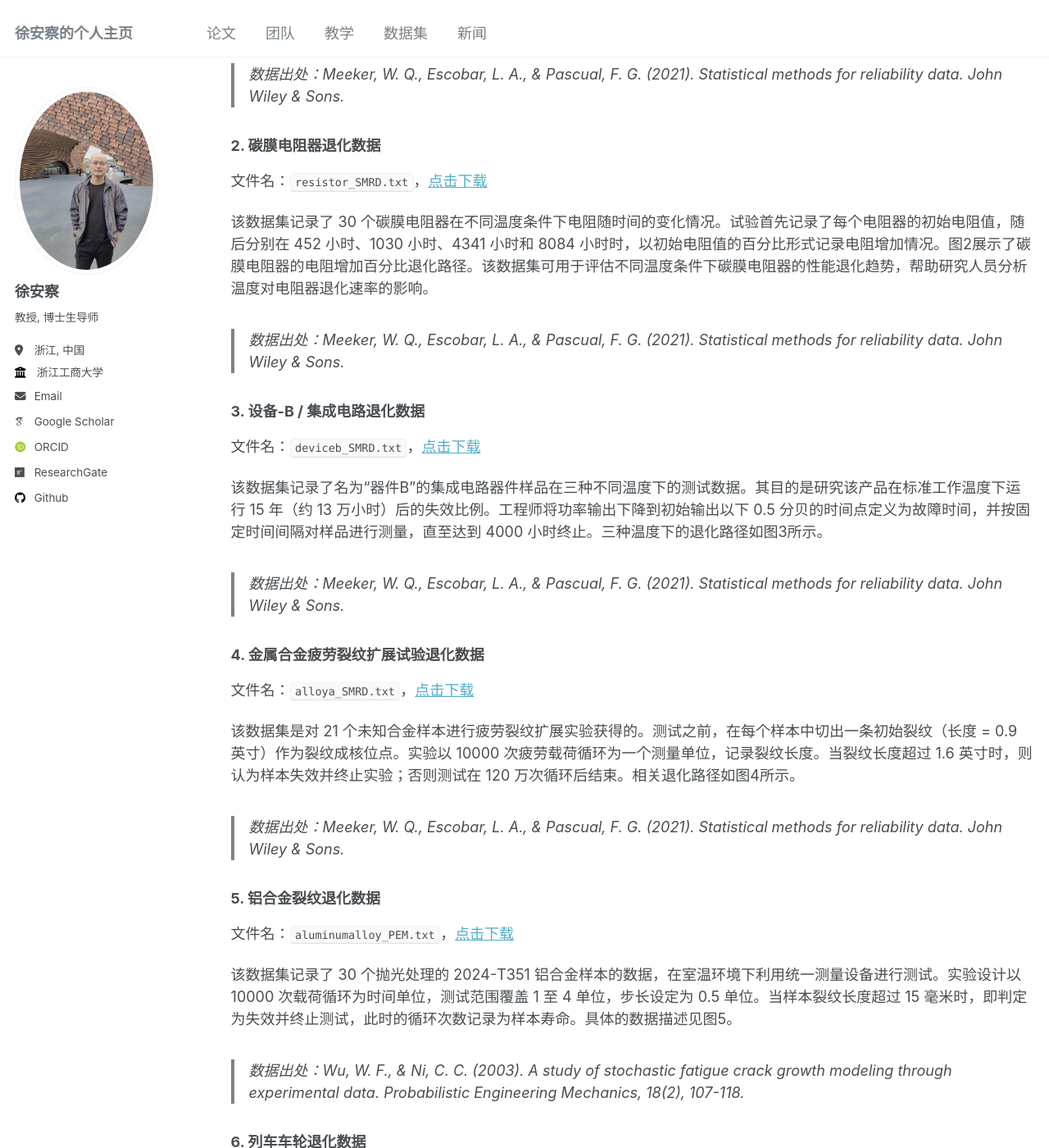
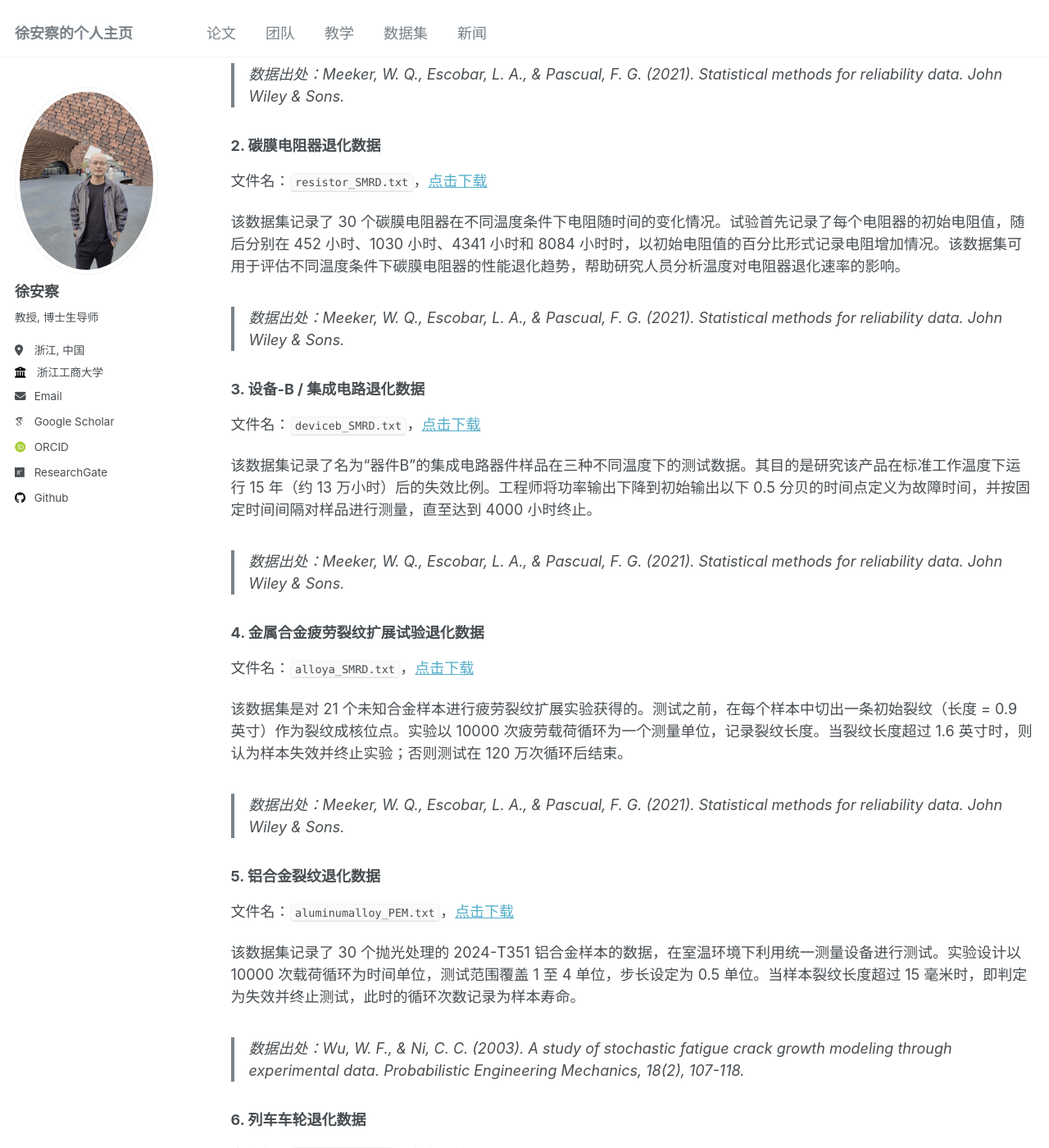
Before and after one commit to XU-ANCHA/XU-ANCHA.github.io, a Jekyll site: the page built from _pages/datasets.md, in a window 1280 px wide and 1400 px high, scrolled down 345 px. Shown: the whole window at 82% size. Built offline with Jekyll 4.4.1, drawn with Linux system fonts in a browser that asks for light colours; some web fonts are replaced; some of the changed text lies outside the part shown.

Commit message:
Update datasets.md

```diff
--- a/_pages/datasets.md
+++ b/_pages/datasets.md
@@ -11,7 +11,7 @@ author_profile: true
 
 文件名：`gaalaser_SMRD.txt`，<a href="/files/datasets/1/gaalaser_SMRD.txt" download>点击下载</a>
 
-该数据集记录了在 80°C 高温条件下测试的 15 个 GaAs（砷化镓）激光器的运行电流随时间增加的百分比变化情况。每隔 250 小时测量一次运行电流的增加量，直至试验终止时间 4000 小时。所有激光器的性能退化过程如图1所示。当电流增加百分比达到 10%（即退化值为 10）时，则认为该器件失效。
+该数据集记录了在 80°C 高温条件下测试的 15 个 GaAs（砷化镓）激光器的运行电流随时间增加的百分比变化情况。每隔 250 小时测量一次运行电流的增加量，直至试验终止时间 4000 小时。当电流增加百分比达到 10%（即退化值为 10）时，则认为该器件失效。
 
 > 数据出处：Meeker, W. Q., Escobar, L. A., & Pascual, F. G. (2021). *Statistical methods for reliability data*. John Wiley & Sons.
 
@@ -19,7 +19,7 @@ author_profile: true
 
 文件名：`resistor_SMRD.txt`，<a href="/files/datasets/1/resistor_SMRD.txt" download>点击下载</a>
 
-该数据集记录了 30 个碳膜电阻器在不同温度条件下电阻随时间的变化情况。试验首先记录了每个电阻器的初始电阻值，随后分别在 452 小时、1030 小时、4341 小时和 8084 小时时，以初始电阻值的百分比形式记录电阻增加情况。图2展示了碳膜电阻器的电阻增加百分比退化路径。该数据集可用于评估不同温度条件下碳膜电阻器的性能退化趋势，帮助研究人员分析温度对电阻器退化速率的影响。
+该数据集记录了 30 个碳膜电阻器在不同温度条件下电阻随时间的变化情况。试验首先记录了每个电阻器的初始电阻值，随后分别在 452 小时、1030 小时、4341 小时和 8084 小时时，以初始电阻值的百分比形式记录电阻增加情况。该数据集可用于评估不同温度条件下碳膜电阻器的性能退化趋势，帮助研究人员分析温度对电阻器退化速率的影响。
 
 > 数据出处：Meeker, W. Q., Escobar, L. A., & Pascual, F. G. (2021). *Statistical methods for reliability data*. John Wiley & Sons.
 
@@ -27,7 +27,7 @@ author_profile: true
 
 文件名：`deviceb_SMRD.txt`，<a href="/files/datasets/1/deviceb_SMRD.txt" download>点击下载</a>
 
-该数据集记录了名为“器件B”的集成电路器件样品在三种不同温度下的测试数据。其目的是研究该产品在标准工作温度下运行 15 年（约 13 万小时）后的失效比例。工程师将功率输出下降到初始输出以下 0.5 分贝的时间点定义为故障时间，并按固定时间间隔对样品进行测量，直至达到 4000 小时终止。三种温度下的退化路径如图3所示。
+该数据集记录了名为“器件B”的集成电路器件样品在三种不同温度下的测试数据。其目的是研究该产品在标准工作温度下运行 15 年（约 13 万小时）后的失效比例。工程师将功率输出下降到初始输出以下 0.5 分贝的时间点定义为故障时间，并按固定时间间隔对样品进行测量，直至达到 4000 小时终止。
 
 > 数据出处：Meeker, W. Q., Escobar, L. A., & Pascual, F. G. (2021). *Statistical methods for reliability data*. John Wiley & Sons.
 
@@ -35,7 +35,7 @@ author_profile: true
 
 文件名：`alloya_SMRD.txt`，<a href="/files/datasets/1/alloya_SMRD.txt" download>点击下载</a>
 
-该数据集是对 21 个未知合金样本进行疲劳裂纹扩展实验获得的。测试之前，在每个样本中切出一条初始裂纹（长度 = 0.9 英寸）作为裂纹成核位点。实验以 10000 次疲劳载荷循环为一个测量单位，记录裂纹长度。当裂纹长度超过 1.6 英寸时，则认为样本失效并终止实验；否则测试在 120 万次循环后结束。相关退化路径如图4所示。
+该数据集是对 21 个未知合金样本进行疲劳裂纹扩展实验获得的。测试之前，在每个样本中切出一条初始裂纹（长度 = 0.9 英寸）作为裂纹成核位点。实验以 10000 次疲劳载荷循环为一个测量单位，记录裂纹长度。当裂纹长度超过 1.6 英寸时，则认为样本失效并终止实验；否则测试在 120 万次循环后结束。
 
 > 数据出处：Meeker, W. Q., Escobar, L. A., & Pascual, F. G. (2021). *Statistical methods for reliability data*. John Wiley & Sons.
 
@@ -43,7 +43,7 @@ author_profile: true
 
 文件名：`aluminumalloy_PEM.txt`，<a href="/files/datasets/1/aluminumalloy_PEM.txt" download>点击下载</a>
 
-该数据集记录了 30 个抛光处理的 2024-T351 铝合金样本的数据，在室温环境下利用统一测量设备进行测试。实验设计以 10000 次载荷循环为时间单位，测试范围覆盖 1 至 4 单位，步长设定为 0.5 单位。当样本裂纹长度超过 15 毫米时，即判定为失效并终止测试，此时的循环次数记录为样本寿命。具体的数据描述见图5。
+该数据集记录了 30 个抛光处理的 2024-T351 铝合金样本的数据，在室温环境下利用统一测量设备进行测试。实验设计以 10000 次载荷循环为时间单位，测试范围覆盖 1 至 4 单位，步长设定为 0.5 单位。当样本裂纹长度超过 15 毫米时，即判定为失效并终止测试，此时的循环次数记录为样本寿命。
 
 > 数据出处：Wu, W. F., & Ni, C. C. (2003). A study of stochastic fatigue crack growth modeling through experimental data. *Probabilistic Engineering Mechanics, 18*(2), 107-118.
 
@@ -51,7 +51,7 @@ author_profile: true
 
 文件名：`wheel_Tech.txt`，<a href="/files/datasets/1/wheel_Tech.txt" download>点击下载</a>
 
-该数据集记录了 14 个列车车轮在行驶过程中直径磨损的情况。测试以 50 千公里为间隔，直至累积里程达到 1000 千公里。在每个里程节点，分别测量每个车轮的直径。当直径磨损达到 60 毫米时，即视为车轮失效。数据如图6所示。
+该数据集记录了 14 个列车车轮在行驶过程中直径磨损的情况。测试以 50 千公里为间隔，直至累积里程达到 1000 千公里。在每个里程节点，分别测量每个车轮的直径。当直径磨损达到 60 毫米时，即视为车轮失效。
 
 > 数据出处：Peng, C. Y., & Cheng, Y. S. (2020). Student-t processes for degradation analysis. *Technometrics, 62*(2), 223-235.
 
@@ -59,7 +59,7 @@ author_profile: true
 
 文件名：`LED_Tech.txt`，<a href="/files/datasets/1/LED_Tech.txt" download>点击下载</a>
 
-该数据集是发光二极管（LED）相对亮度（相对于初始亮度的比例）的加速退化实验数据。实验分别在 25°C、65°C 和 105°C 下各测试 25 个单元。通常将 LED 失效定义为其相对亮度下降到 0.5，即初始亮度的 50%。图7展示了该数据集的退化路径。
+该数据集是发光二极管（LED）相对亮度（相对于初始亮度的比例）的加速退化实验数据。实验分别在 25°C、65°C 和 105°C 下各测试 25 个单元。通常将 LED 失效定义为其相对亮度下降到 0.5，即初始亮度的 50%。
 
 > 数据出处：Hamada, M. S., Wilson, A. G., Reese, C. S., & Martz, H. F. (2008). *Bayesian Reliability*. New York: Springer-Verlag.
 
@@ -67,7 +67,7 @@ author_profile: true
 
 文件名：`PMB_ITR.txt`，<a href="/files/datasets/1/PMB_ITR.txt" download>点击下载</a>
 
-该数据集来源于对中国浙江省某企业生产的永磁制动器的实验测试。实验分别在 105℃、120℃ 和 140℃ 条件下对 9 个产品进行退化试验，试验过程中监测两个性能关键指标：制动转矩与响应时间。将试样置于 DOS60 型电热恒温干燥箱内，设定相应温度，在为期 30 天的试验周期内每日测量上述性能指标。退化路径如图8所示。
+该数据集来源于对中国浙江省某企业生产的永磁制动器的实验测试。实验分别在 105℃、120℃ 和 140℃ 条件下对 9 个产品进行退化试验，试验过程中监测两个性能关键指标：制动转矩与响应时间。将试样置于 DOS60 型电热恒温干燥箱内，设定相应温度，在为期 30 天的试验周期内每日测量上述性能指标。
 
 > 数据出处：Xu, A., Wang, B., Zhu, D., Pang, J., & Lian, X. (2024). Bayesian reliability assessment of permanent magnet brake under small sample size. *IEEE Transactions on Reliability, 74*(1), 2107-2117.
 
@@ -75,6 +75,6 @@ author_profile: true
 
 文件名：`resistance_Tech.txt`，<a href="/files/datasets/1/resistance_Tech.txt" download>点击下载</a>
 
-该数据集来源于一项评估电阻器寿命信息的实验，其中记录了 200 个测试单元在不同条件下的相对电阻增益与初始电阻之比。测试单元的相对电阻增益退化路径如图9所示。该数据集可用于电阻器退化建模、寿命评估及可靠性分析研究。
+该数据集来源于一项评估电阻器寿命信息的实验，其中记录了 200 个测试单元在不同条件下的相对电阻增益与初始电阻之比。
 
 > 数据出处：Peng, C. Y., & Cheng, Y. S. (2020). Student-t processes for degradation analysis. *Technometrics, 62*(2), 223-235.
```
